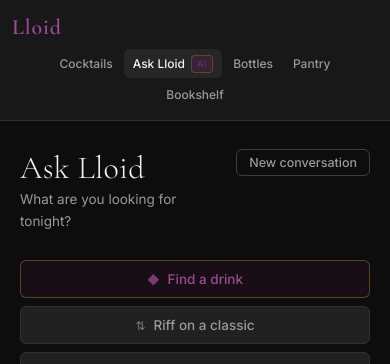
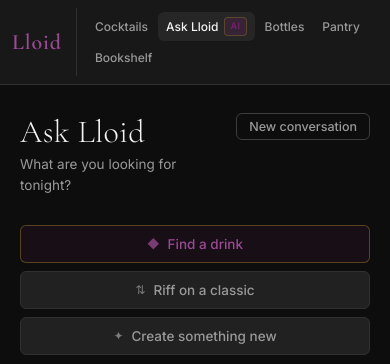
Before and after one commit to isgilman/Lloid, a Flask app: page /ask in a window 390 px wide. Shown: the top 364 px of the page. Run offline with Flask 3, Linux system fonts and the light colour scheme.

Commit message:
Mobile nav: logo left column spanning full link-row height
Replace the stacked two-row layout with a side-by-side column layout:
Lloid sits in a left column (full height, subtle right border) and the
five nav links wrap naturally in the remaining right column.

Co-Authored-By: Claude Sonnet 4.6 <noreply@anthropic.com>

```diff
--- a/static/style.css
+++ b/static/style.css
@@ -1594,26 +1594,31 @@ details[open] .history-toggle::before { transform: rotate(90deg); }
 }
 
 @media (max-width: 600px) {
-  /* Two-row nav: logo on row 1, links centered on row 2 */
+  /* Logo left column spanning full height; links wrap in right column */
   .navbar { height: auto; }
   .nav-inner {
-    flex-wrap: wrap;
-    padding: 10px 12px 6px;
+    flex-wrap: nowrap;
+    align-items: stretch;
+    padding: 8px 12px;
     gap: 0;
   }
   .nav-logo {
-    width: 100%;
-    padding-bottom: 4px;
+    display: flex;
+    align-items: center;
+    flex-shrink: 0;
+    padding: 0 14px 0 0;
+    border-right: 1px solid var(--border);
   }
   .nav-links {
-    width: 100%;
-    margin-left: 0;
-    justify-content: center;
+    flex: 1;
+    margin-left: 10px;
     flex-wrap: wrap;
+    align-content: center;
+    justify-content: flex-start;
     gap: 2px;
-    padding-bottom: 4px;
+    padding: 4px 0;
   }
-  .nav-link { padding: 5px 9px; font-size: 12px; }
+  .nav-link { padding: 5px 8px; font-size: 12px; }
   .home-title { font-size: 48px; }
   .stats-row { grid-template-columns: 1fr; }
   .detail-title { font-size: 32px; }
```
